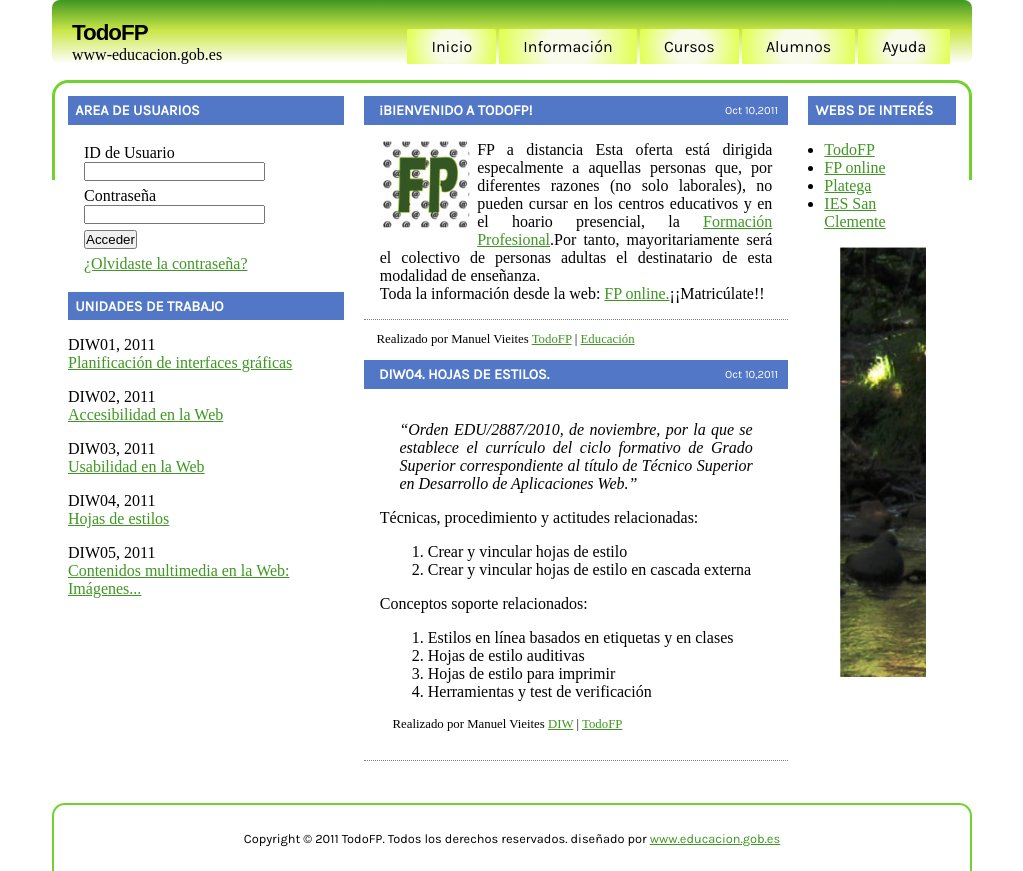
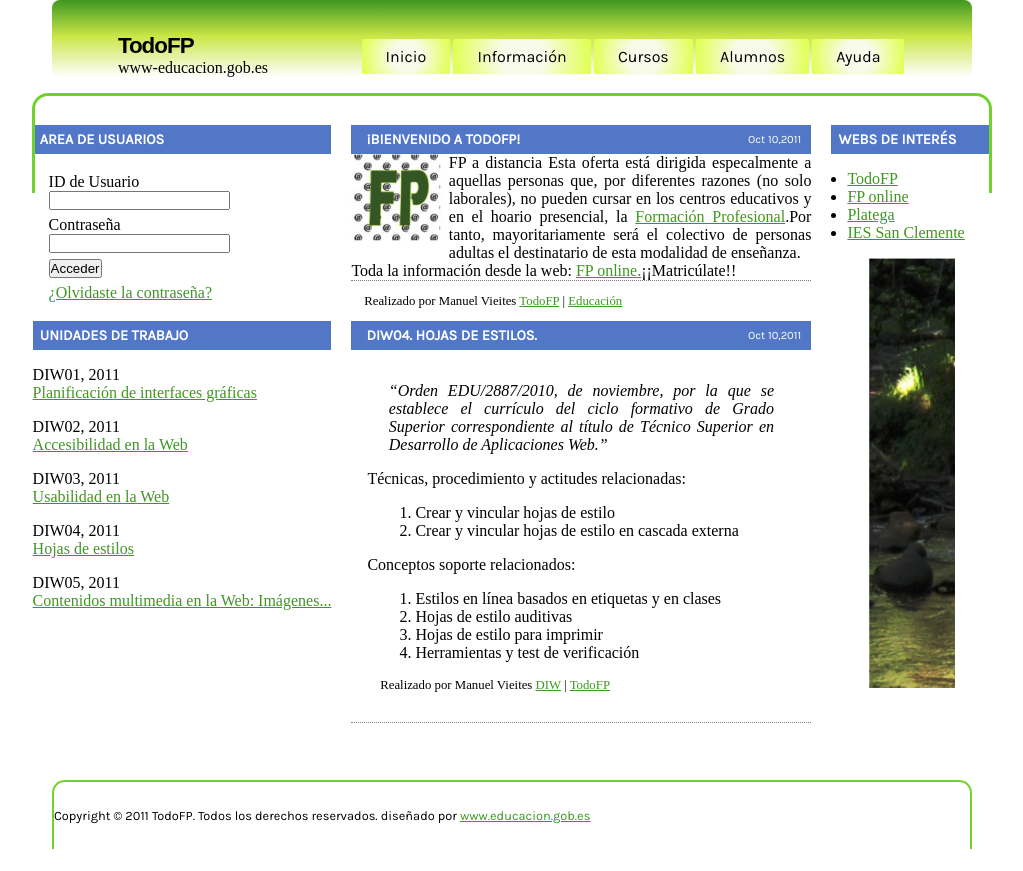
Before and after one commit to DanielLorenzoCabrera/dor_act4, a plain HTML site: page index.html in a window 1280 px wide. Shown: the whole page, without its empty margins (128-1151 px from the left). After the commit the page ends 849 px from the top, so only its background shows below. Drawn offline with Linux system fonts and the light colour scheme; a web font is replaced by a local one.

Commit message:
Terminado

```diff
--- a/estilos.css
+++ b/estilos.css
@@ -51,7 +51,7 @@ header{
     margin: 0 auto;
     display: flex;
     background: linear-gradient(180deg, rgba(62,151,34,1) 0%, rgba(202,230,70,1) 47%, rgba(255,255,255,1) 100%);    flex-flow: row wrap;
-    justify-content: space-between;
+    justify-content: space-around;
     align-items: flex-end;
     padding: 20px 20px 0 20px;
     border-radius: .5em;
@@ -68,6 +68,8 @@ header .logo > p:first-of-type{
 header > nav{
     display: flex;
     flex-flow: row wrap;
+    justify-content: center;
+    margin-top: 1em;
 
 }
 
@@ -75,7 +77,7 @@ header > nav > a{
     background: radial-gradient(circle, rgba(248,251,234,1) 31%, rgba(224,255,75,1) 100%);
     padding: .5em 1.5em;
     border-radius: .1em;
-    margin: 0 .1em;
+    margin: .2em .1em;
     font-family: 'Karla', sans-serif;
     text-decoration: none;
     color: #000;
@@ -91,12 +93,12 @@ header > nav > a:hover{
 
 main{
     display: flex;
-    flex-flow: row nowrap;
-    max-width: 920px;
+    flex-flow: row wrap;
+    max-width: 960px;
     margin: 1em auto;
     justify-content: center;
     position: relative;
-    padding: 1em;
+    padding: 1em 0;
 }
 
 .border{
@@ -110,9 +112,15 @@ main{
 
 }
 
+main > section {
+    margin: 1em 0;
+}
+
+
+
 
 main > section:first-child{
-    width:220px;
+    max-width:220px;
 }
 
 main > section:first-child h3{
@@ -153,7 +161,7 @@ main > section:nth-of-type(2){
 
 
 main > section:nth-of-type(2) > article:first-of-type > div{
-    padding: 1em;
+    /*padding: 1em;*/
     border-bottom: dotted grey .1em;
 }
 
@@ -222,7 +230,8 @@ main > section:last-child figure{
 
 
 footer{
-    width: 920px;
+    display: flex;
+    max-width: 920px;
     padding: 2em 0;
     margin: 2em auto 0 auto;
     text-align: center;
@@ -233,3 +242,22 @@ footer{
     font-size: .8em;
 
 }
+
+
+
+@media (max-width:779px){
+    .wrapper > main > section{
+        width: 100%;
+        padding: 0;
+
+    }
+
+
+    .textoFP{
+        padding: 1em;
+    }
+
+    main > section#banner, .wrapper > main > section#col2{
+        width: 100%;
+    }
+}
--- a/index.html
+++ b/index.html
@@ -46,7 +46,7 @@
                 </article>
                 <article>
                     <h3>UNIDADES DE TRABAJO</h3>
-                    <section>
+                    <section class="unidades-trabajo">
                         <article class="unidad-trabajo">
                             <p>DIW01, 2011</p>
                             <a href="#">Planificación de interfaces gráficas</a>
@@ -70,13 +70,13 @@
                     </section>
                 </article>
             </section>
-            <section>
+            <section id="col2">
                 <article>
                     <hgroup>
                         <h3>¡BIENVENIDO A TODOFP!</h3>
                         <p>Oct 10,2011</p>
                     </hgroup>
-                    <div>
+                    <div class="textoFP">
                         <img src="img/FP.png" alt="">
                         <p>FP a distancia Esta oferta está dirigida especalmente a aquellas personas que, por diferentes razones (no solo laborales), no pueden cursar en los centros educativos y en el hoario presencial, la <a href="#">Formación Profesional</a>.Por tanto, mayoritariamente será el colectivo de personas adultas el destinatario de esta modalidad de enseñanza.</p>
                         <p>Toda la información desde la web: <a href="#">FP online.</a>¡¡Matricúlate!!</p>
@@ -112,7 +112,7 @@
                     </div>
                 </article>
             </section>
-            <section>
+            <section id="banner">
                 <article>
                     <h3>WEBS DE INTERÉS</h3>
                     <div>
```
